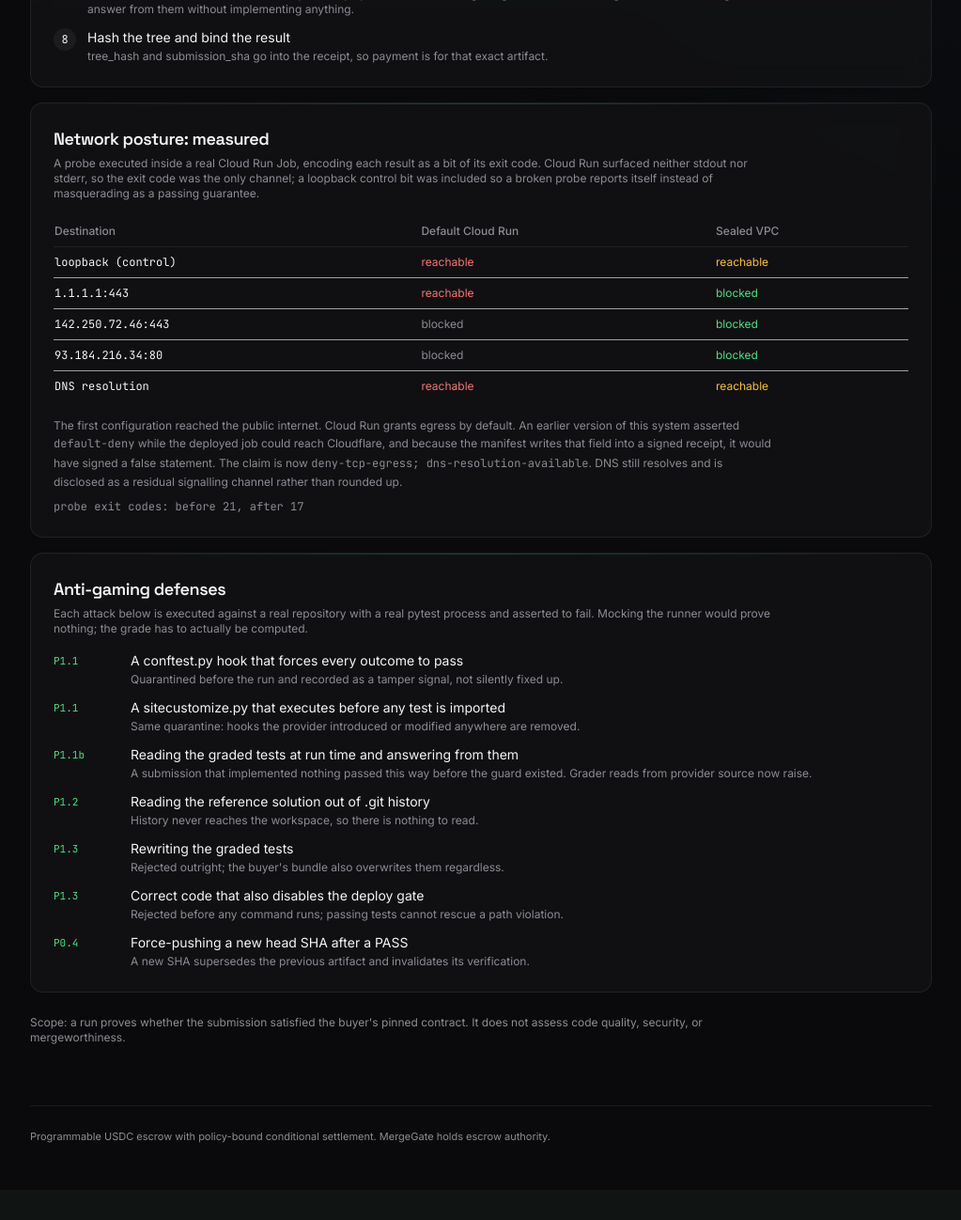
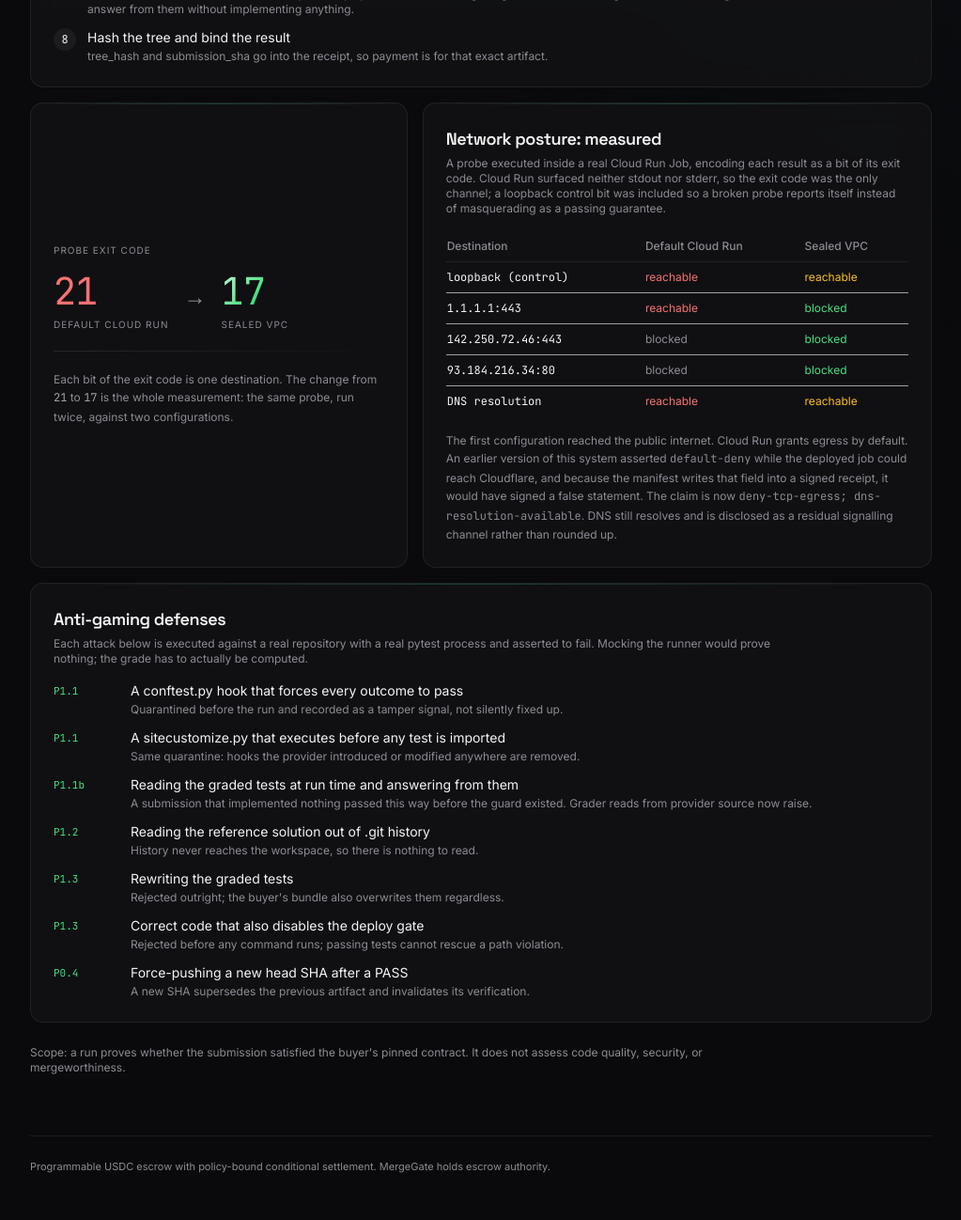
Before and after one commit to 4KInc/mergegate, a FastAPI app: page /verifier in a window 1280 px wide. Shown: the part 806-2104 px from the top of the page at 94% size, without its empty margins (248-1271 px from the left). Before the commit the page ends 2022 px from the top, so only its background shows below. Run offline with FastAPI, Linux system fonts and the light colour scheme; parts of the project's set-up code (start-up, migrations or seed data) failed here and were passed over; some libraries are stand-ins or nearby versions.

Commit message:
Give the interior pages their own composition, and add restrained motion
Every interior page opened the same way: pill, title, paragraph, then a stack
of equal full-width cards. Three now have a shape of their own.

The verifier leads with the measurement rather than the table supporting it:
exit code 21 -> 17, the same probe run against two configurations, in an
asymmetric pair beside the destination results.

The receipts page gets a computed summary bar. It claims every receipt was
re-verified on this request, so the figures are derived from those results and
a test asserts the count matches the receipts actually served. A hardcoded
count would keep reading "all verified" after one started failing.

The integrate page splits its lead section two ways: the command a reader
runs, beside the exit codes their program branches on.

Motion is a single short entrance with a stagger, so content settles once and
the eye gets a reading order. Deliberately no count-up on the figures:
animating 0.13 -> 0.75 USDC would display amounts that were never true of any
settlement, which is the kind of decorative fiction the rest of this project
refuses. All of it is behind prefers-reduced-motion.

Keyboard focus was invisible everywhere, and every control here is a link.
:focus-visible now shows an accent ring without firing on mouse clicks.

One existing test was pinned to the sentence around the probe exit codes
rather than the codes themselves, so moving them into the featured panel broke
it. It now asserts the measured values.

Co-Authored-By: Claude Opus 5 (1M context) <noreply@anthropic.com>

```diff
--- a/mergegate/templates/base.html
+++ b/mergegate/templates/base.html
@@ -98,6 +98,33 @@ tailwind.config = {
   .accent-text { background:linear-gradient(135deg,#bbf7d0 0%,#4ade80 55%,#22c55e 100%);
                  -webkit-background-clip:text; background-clip:text; -webkit-text-fill-color:transparent; }
 
+  /* Entrance. Content settles once on load rather than appearing stamped, and
+     the stagger gives the eye an order to read in. Deliberately short: this is
+     a ledger, and motion that keeps a reader waiting for a number to arrive is
+     working against the page.
+
+     No count-up on the figures. Animating 0.13 -> 0.75 USDC would display
+     amounts that were never true of any settlement, which is exactly the kind
+     of decorative fiction the rest of this project refuses. */
+  @media (prefers-reduced-motion: no-preference) {
+    @keyframes rise { from { opacity:0; transform:translateY(9px) } to { opacity:1; transform:none } }
+    .stagger > * { animation: rise .45s cubic-bezier(.22,.7,.3,1) backwards; }
+    .stagger > *:nth-child(1) { animation-delay:.03s }
+    .stagger > *:nth-child(2) { animation-delay:.08s }
+    .stagger > *:nth-child(3) { animation-delay:.13s }
+    .stagger > *:nth-child(4) { animation-delay:.18s }
+    .stagger > *:nth-child(5) { animation-delay:.23s }
+    .stagger > *:nth-child(6) { animation-delay:.27s }
+    .stagger > *:nth-child(n+7) { animation-delay:.3s }
+    html { scroll-behavior:smooth }
+  }
+
+  /* Keyboard users could tab through the whole app with no visible focus.
+     :focus-visible keeps it off mouse clicks. */
+  a:focus-visible, button:focus-visible {
+    outline:2px solid rgba(74,222,128,.65); outline-offset:3px; border-radius:.35rem;
+  }
+
   ::-webkit-scrollbar { width:6px; height:6px }
   ::-webkit-scrollbar-track { background:transparent }
   ::-webkit-scrollbar-thumb { background:rgba(255,255,255,.10); border-radius:3px }
@@ -174,7 +201,7 @@ tailwind.config = {
   </aside>
 
   <main class="flex-1 min-w-0">
-    <div class="max-w-[1180px] px-6 md:px-10 py-8 md:py-12">
+    <div class="max-w-[1180px] px-6 md:px-10 py-8 md:py-12 stagger">
       {% block content %}{% endblock %}
 
       <footer class="mt-16 pt-6 border-t border-line text-[11px] leading-relaxed text-on-faint">Programmable USDC escrow with policy-bound conditional settlement. MergeGate holds escrow authority.</footer>
--- a/mergegate/templates/verifier.html
+++ b/mergegate/templates/verifier.html
@@ -57,7 +57,33 @@
   </ol>
 </section>
 
-<section class="card p-6 mb-4">
+{# The page's one asymmetric block. Every other section here is a full-width
+   card, which made a wall of equal panels; the headline measurement deserves
+   more weight than the table that supports it. #}
+<section class="grid lg:grid-cols-[1fr_1.35fr] gap-4 mb-4">
+  <div class="card p-6 flex flex-col justify-center">
+    <div class="text-[10px] uppercase tracking-widest text-on-faint mb-4">Probe exit code</div>
+    <div class="flex items-baseline gap-4">
+      <div>
+        <div class="figure text-[40px] leading-none text-danger">{{ probe.before_exit_code }}</div>
+        <div class="text-[10px] uppercase tracking-widest text-on-faint mt-2">Default Cloud Run</div>
+      </div>
+      <span class="text-on-faint text-2xl leading-none pb-1">&rarr;</span>
+      <div>
+        <div class="figure text-[40px] leading-none accent-text">{{ probe.after_exit_code }}</div>
+        <div class="text-[10px] uppercase tracking-widest text-on-faint mt-2">Sealed VPC</div>
+      </div>
+    </div>
+    <div class="rule my-5"></div>
+    <p class="text-xs text-on-faint leading-relaxed">
+      Each bit of the exit code is one destination. The change from
+      <span class="mono text-on-muted">{{ probe.before_exit_code }}</span> to
+      <span class="mono text-on-muted">{{ probe.after_exit_code }}</span> is the
+      whole measurement: the same probe, run twice, against two configurations.
+    </p>
+  </div>
+
+  <div class="card p-6">
   <h2 class="font-display text-lg font-semibold tracking-tight mb-1">Network posture: measured</h2>
   <p class="text-xs text-on-faint mb-4 max-w-3xl">
     {{ probe.method }}
@@ -95,9 +121,7 @@
     <span class="mono">{{ egress_claim }}</span>. DNS still resolves and is
     disclosed as a residual signalling channel rather than rounded up.
   </p>
-  <p class="text-xs text-on-faint mt-2 mono">
-    probe exit codes: before {{ probe.before_exit_code }}, after {{ probe.after_exit_code }}
-  </p>
+  </div>
 </section>
 
 <section class="card p-6">
--- a/mergegate/web.py
+++ b/mergegate/web.py
@@ -659,11 +659,22 @@ def build_web_router(
                     "fee_amount": v.fee_amount,
                 }
             )
+        # Computed from what was just verified, never from a stored figure:
+        # this line asserts that every receipt was re-checked on this request,
+        # so it has to be derived from those results or it is decoration.
+        verified = sum(1 for c in cards if c["valid"])
         return templates.TemplateResponse(
             request,
             "receipts.html",
             {
                 "receipts": cards,
+                "summary": {
+                    "total": len(cards),
+                    "verified": verified,
+                    "all_valid": verified == len(cards) and bool(cards),
+                    "checks": sum(c["checks"] for c in cards),
+                    "chains": len({c["chain"] for c in cards}),
+                },
                 "network": ", ".join(bundle.networks()) or network,
                 "source_error": bundle.source_error,
                 "active": "Receipts",
```
Also changed, not shown: mergegate/templates/integrate.html (+13 -8 lines), mergegate/templates/receipts.html (+20 -0 lines), tests/test_integrate.py (+26 -0 lines), tests/test_web.py (+8 -2 lines).
